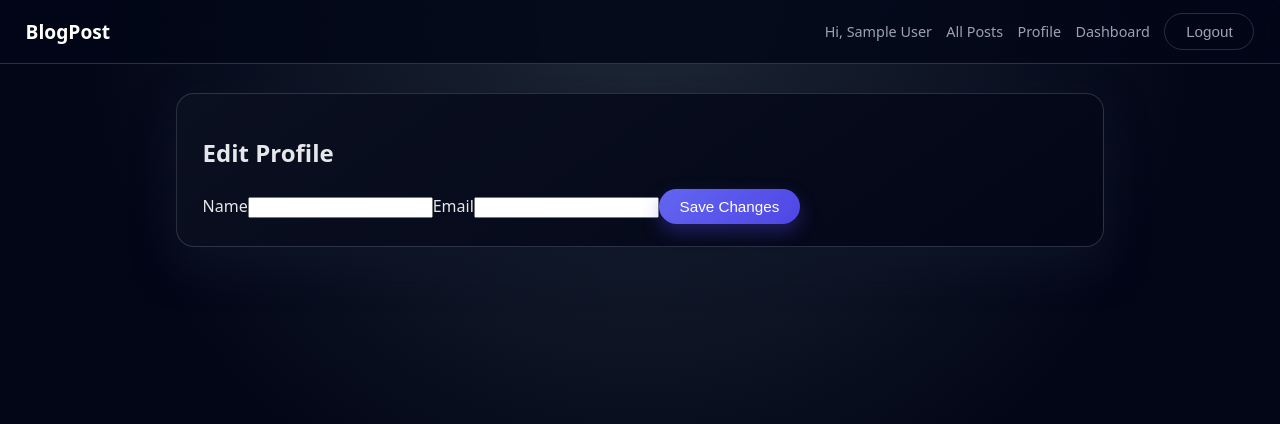
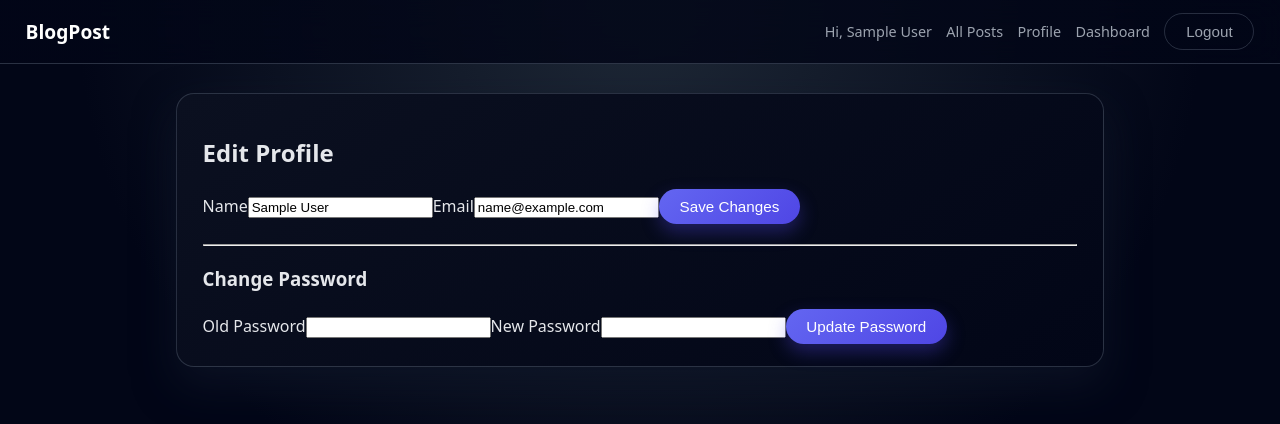
Before and after one commit to Srinivas2326/Blog-Post, a React app in the folder frontend/: page /edit-profile in a window 1280 px wide. Shown: the top 424 px of the page. Built offline with nearby package versions, Linux system fonts and the light colour scheme; no server answers; sample sign-in values are in the browser's storage; the HTML template or start-up script is replaced by a standard one.

Commit message:
nothing changed

```diff
--- a/frontend/src/pages/EditProfile.jsx
+++ b/frontend/src/pages/EditProfile.jsx
@@ -1,39 +1,47 @@
-import { useEffect, useState } from "react";
+import { useState } from "react";
 import { API } from "../utils/api";
+import { useAuth } from "../context/AuthContext";
 import { useNavigate } from "react-router-dom";
 
 export default function EditProfile() {
+  const { user, setUser } = useAuth();
   const navigate = useNavigate();
 
-  const userId = localStorage.getItem("userId");
+  const [name, setName] = useState(user?.name || "");
+  const [email, setEmail] = useState(user?.email || "");
 
-  const [form, setForm] = useState({
-    name: "",
-    email: ""
-  });
+  const [oldPassword, setOldPassword] = useState("");
+  const [newPassword, setNewPassword] = useState("");
+  const [message, setMessage] = useState("");
 
-  useEffect(() => {
-    const fetchUser = async () => {
-      const res = await API.get(`/users/profile/${userId}`);
-      setForm({
-        name: res.data.user.name,
-        email: res.data.user.email
-      });
-    };
-    fetchUser();
-  }, [userId]);
+  const handleUpdateProfile = async (e) => {
+    e.preventDefault();
+    try {
+      const res = await API.put("/users/me", { name, email });
 
-  const handleChange = (e) => {
-    setForm({ ...form, [e.target.name]: e.target.value });
+      setUser(res.data.user);
+      localStorage.setItem("blog_user", JSON.stringify(res.data.user));
+
+      setMessage("Profile updated successfully.");
+    } catch (err) {
+      setMessage("Update failed.");
+    }
   };
 
-  const handleSubmit = async (e) => {
+  const handleChangePassword = async (e) => {
     e.preventDefault();
+    try {
+      await API.put("/users/change-password", {
+        oldPassword,
+        newPassword,
+      });
 
-    await API.put("/users/me", form);
-
-    alert("Profile updated successfully!");
-    navigate(`/user/${userId}`);
+      setMessage("Password changed successfully.");
+      setOldPassword("");
+      setNewPassword("");
+    } catch (err) {
+      setMessage(err.response?.data?.message || "Password change failed.");
+    }
   };
 
   return (
@@ -41,15 +49,42 @@ export default function EditProfile() {
       <div className="card">
         <h2>Edit Profile</h2>
 
-        <form onSubmit={handleSubmit} className="form">
+        {message && <p style={{ color: "lightgreen" }}>{message}</p>}
+
+        {/* UPDATE PROFILE FORM */}
+        <form onSubmit={handleUpdateProfile}>
           <label>Name</label>
-          <input type="text" name="name" value={form.name} onChange={handleChange} />
+          <input value={name} onChange={(e) => setName(e.target.value)} />
 
           <label>Email</label>
-          <input type="email" name="email" value={form.email} onChange={handleChange} />
+          <input value={email} onChange={(e) => setEmail(e.target.value)} />
 
-          <button className="btn btn-primary" type="submit">
+          <button type="submit" className="btn btn-primary">
             Save Changes
+          </button>
+        </form>
+
+        <hr style={{ margin: "20px 0" }} />
+
+        {/* CHANGE PASSWORD FORM */}
+        <h3>Change Password</h3>
+        <form onSubmit={handleChangePassword}>
+          <label>Old Password</label>
+          <input
+            type="password"
+            value={oldPassword}
+            onChange={(e) => setOldPassword(e.target.value)}
+          />
+
+          <label>New Password</label>
+          <input
+            type="password"
+            value={newPassword}
+            onChange={(e) => setNewPassword(e.target.value)}
+          />
+
+          <button type="submit" className="btn btn-primary">
+            Update Password
           </button>
         </form>
       </div>
--- a/frontend/src/pages/UserProfile.jsx
+++ b/frontend/src/pages/UserProfile.jsx
@@ -7,7 +7,8 @@ export default function UserProfile() {
   const [data, setData] = useState(null);
   const [loading, setLoading] = useState(true);
 
-  const loggedInUserId = localStorage.getItem("userId");
+  // ✔ Correct key
+  const loggedInUserId = localStorage.getItem("blog_userId");
 
   useEffect(() => {
     if (!id) return;
@@ -35,9 +36,17 @@ export default function UserProfile() {
     <div className="page-container">
       <div className="card">
 
-        <div style={{ display: "flex", justifyContent: "space-between", alignItems: "center" }}>
+        {/* Header + Edit button */}
+        <div
+          style={{
+            display: "flex",
+            justifyContent: "space-between",
+            alignItems: "center",
+          }}
+        >
           <h1>{user.name}</h1>
 
+          {/* ✔ Button only for logged-in user */}
           {user._id === loggedInUserId && (
             <Link to="/edit-profile" className="btn btn-primary">
               Edit Profile
@@ -46,7 +55,9 @@ export default function UserProfile() {
         </div>
 
         <p className="muted">{user.email}</p>
-        <p className="muted">Joined: {new Date(user.createdAt).toLocaleDateString()}</p>
+        <p className="muted">
+          Joined: {new Date(user.createdAt).toLocaleDateString()}
+        </p>
 
         <hr style={{ margin: "20px 0" }} />
 
@@ -60,6 +71,7 @@ export default function UserProfile() {
               <li key={post._id} className="post-item">
                 <h4>{post.title}</h4>
                 <p>{post.content.slice(0, 120)}...</p>
+
                 <Link className="btn btn-primary" to={`/post/${post._id}`}>
                   Read More →
                 </Link>
```
